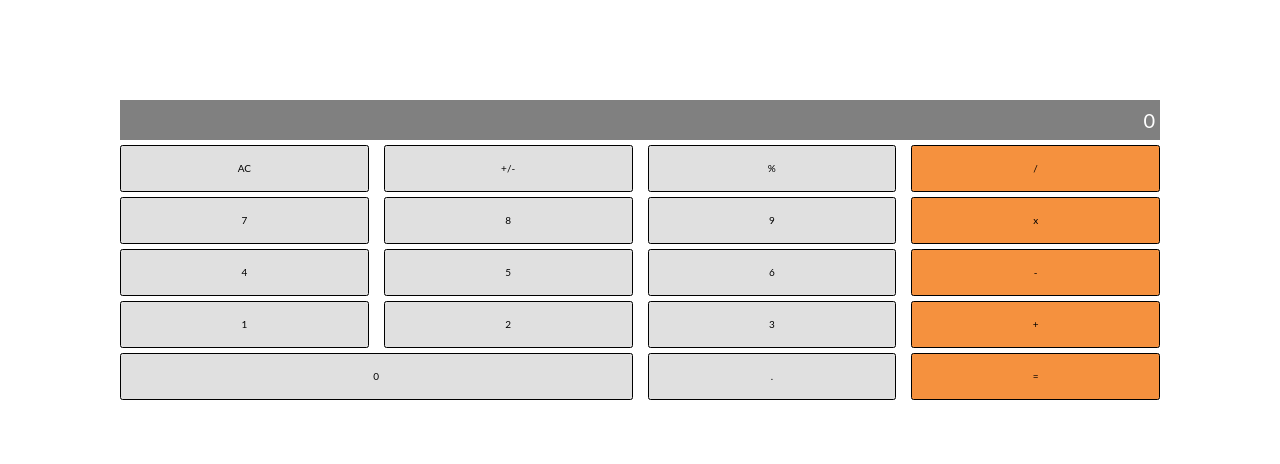
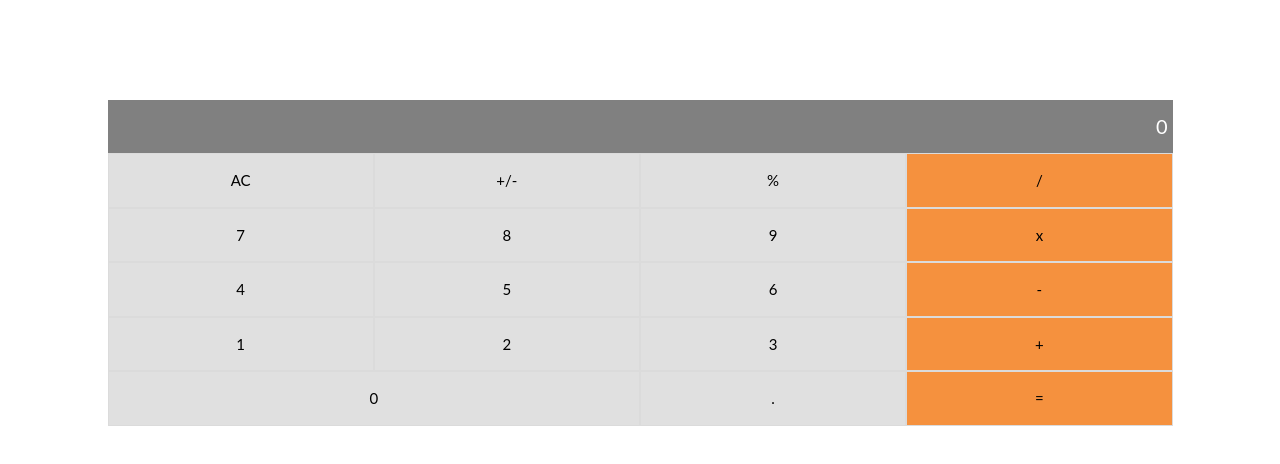
Before and after one commit to miftah1991/math-magicians, a React (Create React App) app: page / in a window 1280 px wide. Shown: the top 464 px of the page. Built offline with nearby package versions, Linux system fonts and the light colour scheme.

Commit message:
Change Style of Calculator

```diff
--- a/src/components/Calculator.jsx
+++ b/src/components/Calculator.jsx
@@ -21,7 +21,7 @@ class Calculator extends Component {
       <Container>
         <Row className="m-2">
           <Col>
-            <div dir="rtl" className="w-100 p-2">
+            <div dir="rtl" className="w-100 p-2 result">
               {this.state.result}
             </div>
           </Col>
@@ -37,7 +37,7 @@ class Calculator extends Component {
             <Button className="w-100 p-4">%</Button>
           </Col>
           <Col>
-            <Button className="w-100 p-4" variant="warning">
+            <Button className="w-100 p-4 btn-warning" >
               /
             </Button>
           </Col>
@@ -53,7 +53,7 @@ class Calculator extends Component {
             <Button className="w-100 p-4">9</Button>
           </Col>
           <Col>
-            <Button className="w-100 p-4" variant="warning">
+            <Button className="w-100 p-4 btn-warning">
               x
             </Button>
           </Col>
@@ -69,7 +69,7 @@ class Calculator extends Component {
             <Button className="w-100 p-4">6</Button>
           </Col>
           <Col>
-            <Button className="w-100 p-4" variant="warning">
+            <Button className="w-100 p-4 btn-warning">
               -
             </Button>
           </Col>
@@ -85,7 +85,7 @@ class Calculator extends Component {
             <Button className="w-100 p-4">3</Button>
           </Col>
           <Col>
-            <Button className="w-100 p-4" variant="warning">
+            <Button className="w-100 p-4 btn-warning">
               +
             </Button>
           </Col>
@@ -98,7 +98,7 @@ class Calculator extends Component {
             <Button className="w-100 p-4">.</Button>
           </Col>
           <Col>
-            <Button className="w-100 p-4" variant="warning">
+            <Button className="w-100 p-4 btn-warning">
               =
             </Button>
           </Col>
--- a/src/index.css
+++ b/src/index.css
@@ -22,12 +22,32 @@ body {
 
 .p-4 {
   background-color: #e0e0e0;
-  border: 1px solid black;
+  border: 1px solid #DBDBDB;
   color: black;
+  font-size: 1.5rem;
 }
 
 .btn-warning {
   background-color: #f5913e;
-  border: 1px solid black;
+  border: 1px solid #DBDBDB;
   color: black;
+  font-size: 1.5rem;
 }
+
+.col, .col-6 {
+  margin: 0px !important;
+  padding: 0px !important;
+}
+
+.row {
+  margin:0 !important;
+  padding: 0 !important;
+}
+
+.w-100 {
+  border-radius: 0 !important;
+}
+
+.result {
+  line-height: 43px;
+}
```
